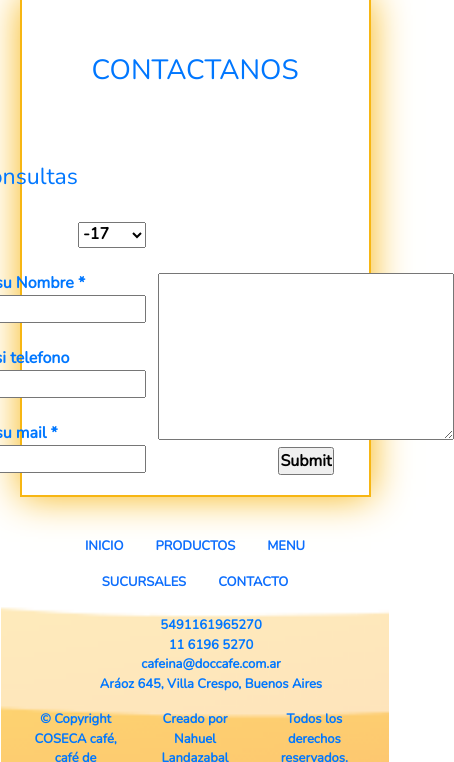
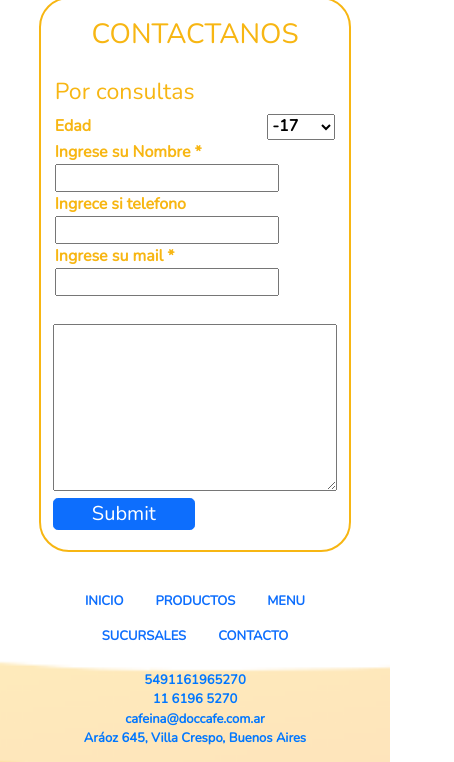
Before and after one commit to LandaNahuel/proyecto_final_3350, a website: page paginas/contacto.html in a window 390 px wide. Shown: the part 79-841 px from the top of the page, 454 px wide, since content can reach past the window. Drawn offline with nearby package versions, Linux system fonts and the light colour scheme; files whose address does not match are found by name.

Commit message:
correccion

```diff
--- a/paginas/contacto.html
+++ b/paginas/contacto.html
@@ -76,10 +76,10 @@
             </div>
             <div class="mensaje">
                 <div>
-                    <textarea name="" id="" cols="30" rows="10" placeholder="Dejanos tu consulta" style="height: 167px;" > </textarea>
+                    <textarea name="" id="" cols="30" rows="10" placeholder="Dejanos tu consulta" style="height: 167px; width: 100%;" > </textarea>
                 </div>
                 <div>
-                    <input type="submit">
+                    <input class="w-50 btn btn-lg btn-primary p-0" type="submit">
                 </div>
             </div>
         </div>
@@ -104,7 +104,7 @@
                 <a class="nav-link active" href="#">CONTACTO</a>
             </li>
         </ul>
-        <ul class="contactos">
+        <ul class="contactos p-0">
             <li>5491161965270</a></li>
             <li >11 6196 5270</a></li>
             <li >cafeina@doccafe.com.ar</a></li>
--- a/scss/_contacto.scss
+++ b/scss/_contacto.scss
@@ -1,3 +1,4 @@
+
 .contactos{ /*<<pensado para pagina de contato>>*/
     list-style: none;
     flex-direction: column;
@@ -12,18 +13,19 @@
 }
 .divForm{
     display: flex;
-    color: $color-sec;
+    color: $color-pri;
     justify-content: center;
     .containerForm { /*<<pensado para pagina de contato>>*/
         display: grid;
         grid-template-columns: 1fr 1fr;
-        grid-template-rows: 1fr 1fr 1fr;
+        grid-template-rows: 0.5fr 1fr 1fr;
         gap: 10px 10px;
         width: 90vw;
+        padding: 2%;
         padding-bottom: 20px;
         justify-content: center;
         border: 2px solid $color-pri;
-        box-shadow: 0px 0px 37px 0px $color-pri;
+        border-radius: 30px;
         grid-auto-flow: row;
         grid-template-areas:
         "contactanos contactanos"
@@ -58,20 +60,98 @@
 
 
 /*<< ESTILOS MEDIA QUERIES >>*/
-@media  (max-width: 1000px) {
+@media  (max-width: 890px) {
+    .divForm{
+        display: flex;
+        justify-content: center;
         .containerForm { /*<<pensado para pagina de contato>>*/
+            display: grid;
+            grid-template-columns: 1fr;
+            grid-template-rows: 0.25fr 1fr 1fr ;
+            gap: 10px 10px;
+            width: 50vw;
+            padding: 3%;
+            padding-bottom: 20px;
             justify-content: center;
-        height: 500px;
-        grid-template-columns: 1fr;
+            border: 2px solid $color-pri;
+            grid-auto-flow: row;
             grid-template-areas:
             "contactanos"
-        "cosas"
-        "mensaje"
+            "cosas "
+            "mensaje";
+            .contactanos { /*<<pensado para pagina de contato>>*/
+                grid-area: contactanos;
+                display: flex;
+                justify-content: center;
+                align-self: center;
+            }
+            .cosas { /*<<pensado para pagina de contato>>*/
+                grid-area: cosas;
+                display: inline-grid;
+                justify-content: center;
+                align-content: space-between;
+                padding: 2px 2px 2px 2px;
+                form{
+                    display: contents;
+                    text-align-last: justify;
+                }
             }
             .mensaje { /*<<pensado para pagina de contato>>*/
                 grid-area: mensaje;
                 display: flex;
                 flex-direction: column;
-        align-items: center;
+                justify-content: end;
             }
         }
+    }
+
+}
+@media  (max-width: 785px) {
+    .divForm{
+        display: flex;
+        justify-content: center;
+        .containerForm { /*<<pensado para pagina de contato>>*/
+            display: grid;
+            grid-template-columns: 1fr;
+            grid-template-rows: 0.25fr 1fr 1fr ;
+            gap: 10px 10px;
+            width: 80vw;
+            padding: 3%;
+            padding-bottom: 20px;
+            justify-content: center;
+            border: 2px solid $color-pri;
+            grid-auto-flow: row;
+            grid-template-areas:
+            "contactanos"
+            "cosas "
+            "mensaje";
+            .contactanos { /*<<pensado para pagina de contato>>*/
+                grid-area: contactanos;
+                display: flex;
+                justify-content: center;
+                align-self: center;
+            }
+            .cosas { /*<<pensado para pagina de contato>>*/
+                grid-area: cosas;
+                display: inline-grid;
+                justify-content: center;
+                align-content: space-between;
+                padding: 2px 2px 2px 2px;
+                form{
+                    display: contents;
+                    text-align-last: justify;
+                    div input{
+                        width: 80%;
+                    }
+                }
+            }
+            .mensaje { /*<<pensado para pagina de contato>>*/
+                grid-area: mensaje;
+                display: flex;
+                flex-direction: column;
+                justify-content: end;
+            }
+        }
+    }
+
+}
--- a/scss/_footer.scss
+++ b/scss/_footer.scss
@@ -6,14 +6,13 @@ footer{
     flex-wrap: wrap;
     align-items: center;
     img{
-        border: 0.2px solid $fondo-blur-claro;
         width: 100%;
         position: absolute;
         z-index: -1;
-        object-fit: contain;
+        object-fit: cover;
     }
 }
-@media  (max-width: 750px){
+@media  (max-width: 890px){
     footer{
         font-size: small;
         color: $color-sec;
@@ -22,7 +21,6 @@ footer{
         flex-wrap: wrap;
         align-items: center;
         img{
-            border: 0.2px solid $fondo-blur-claro;
             width: 100%;
             height: 50%;
             position: absolute;
@@ -40,7 +38,6 @@ footer{
         flex-wrap: wrap;
         align-items: center;
         img{
-            border: 0.2px solid $fondo-blur-claro;
             width: 100%;
             height: 90%;
             position: absolute;
--- a/scss/_fuentes.scss
+++ b/scss/_fuentes.scss
@@ -1 +1,2 @@
 $fuente-pri:'Nunito', sans-serif;
+$fuente-col-pri:black
--- a/scss/_menu.scss
+++ b/scss/_menu.scss
@@ -15,7 +15,7 @@
     width: 90vw;
     justify-content: center;
     border: 2px solid $color-pri;
-    box-shadow: 0px 0px 37px 0px $color-pri;
+    border-radius: 30px;
     padding: 0 10px 0 15px;
     grid-auto-flow: row;
     grid-template-areas:
@@ -83,7 +83,6 @@
     width: 90vw;
     justify-content: center;
     border: 2px solid $color-pri;
-    box-shadow: 0px 0px 37px 0px $color-pri;
     padding: 0 10px 0 15px;
     grid-auto-flow: row;
     grid-template-areas:
--- a/scss/_productos.scss
+++ b/scss/_productos.scss
@@ -22,6 +22,7 @@
     .producto7 { grid-area: producto7;}
     li{
         border: 2px solid $color-pri;
+        border-radius: 10px;
         cursor: pointer;
         float: left;
         padding: 0px;
--- a/scss/_sucursales.scss
+++ b/scss/_sucursales.scss
@@ -1,3 +1,4 @@
+
 .sucursales{ /*<<pensado para pagina de sucursales>>*/
     display: grid;
     justify-content: center;
@@ -26,7 +27,6 @@
     .sucu3 { grid-area: sucu3; }
     .sucu4 { grid-area: sucu4; }
     div{
-        cursor: pointer;
         display: flex;
         justify-content: center;
         align-items: center;
--- a/scss/estilos.scss
+++ b/scss/estilos.scss
@@ -19,3 +19,6 @@
    font-family: $fuente-pri;
    font-weight: bold;
 }
+main{
+   color: $fuente-col-pri;
+}
```
Also changed, not shown: index.html (+1 -1 lines), paginas/menu.html (+1 -1 lines), paginas/productos.html (+1 -1 lines), paginas/sucursales.html (+1 -1 lines), css/estilos.css. Lines whose indentation alone changed are shown as unchanged.
